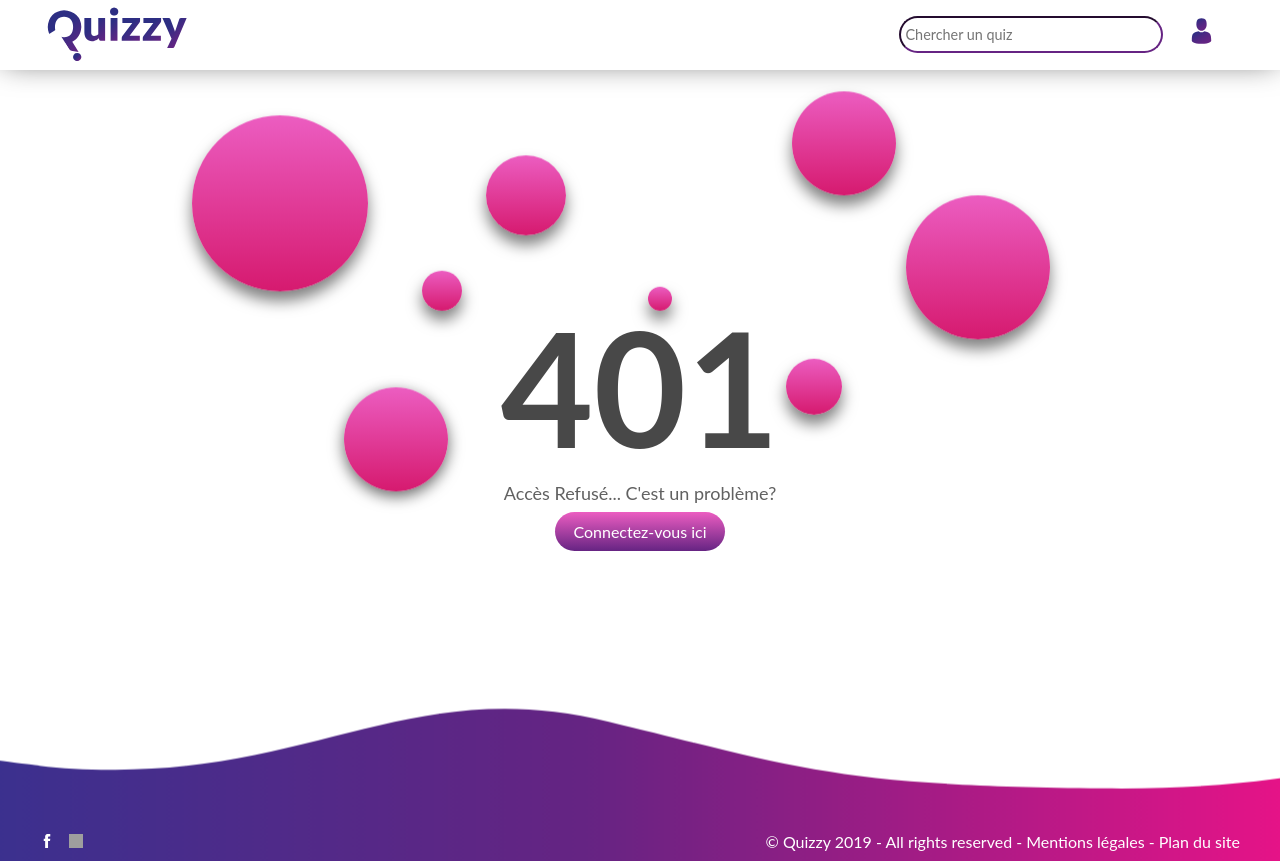
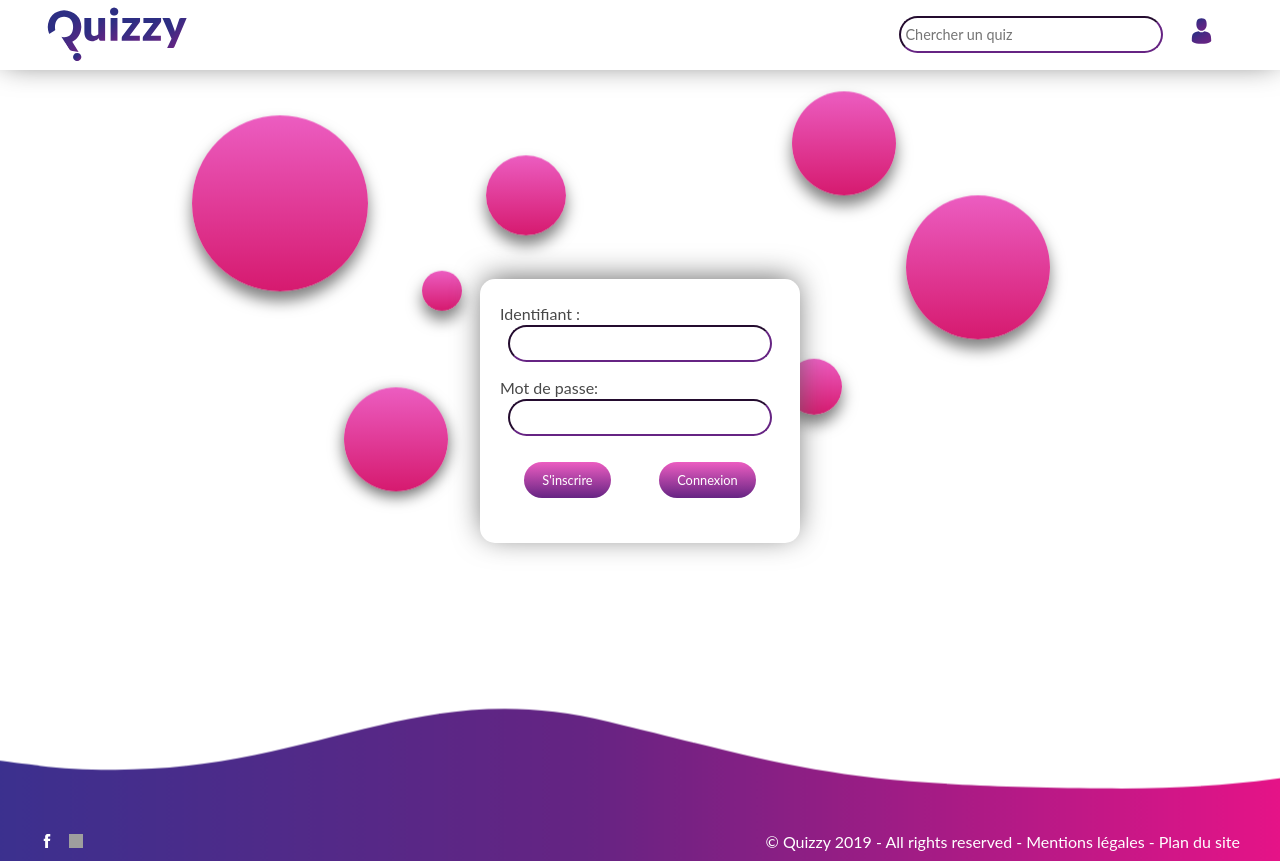
Before and after one commit to JujuOneLove/quizzy, a React (Create React App) app: page /admin in a window 1280 px wide. Built offline with nearby package versions, Linux system fonts and the light colour scheme; no server answers; grey boxes are pictures that could not be loaded; what webfontloader would draw is missing.

Commit message:
Debug Admin (Redirect to c'est de la merde :) )

```diff
--- a/src/App.js
+++ b/src/App.js
@@ -8,7 +8,6 @@ import Error from "./pages/Error";
 import CreerQuiz from "./pages/CreerQuiz";
 import Quiz from "./pages/Quiz";
 import Login from "./pages/Login"
-import Admin from "./pages/Admin"
 
 class App extends React.Component {
 
@@ -40,10 +39,9 @@ class App extends React.Component {
                                         <Route exact={true} path='/' component={Home}/>
                                         <Route exact={true} path="/jouer/:quiz" component={Quiz}/>
                                         <Route exact={true} path='/creer/quiz' component={CreerQuiz}/>
-                                        <Route exact={true} path="/connexion"
+                                        <Route exact={true} path="/admin"
                                                render={props => <Login {...props}
                                                                        checkConnexion={b => this.checkConnexion(b)}/>}/>
-                                        <Route exact={true} path='/admin' component={Admin}/>
                                         <Route path="*" component={Error}/>
                                     </Switch>
                                 </CSSTransition>
--- a/src/components/Navbar.js
+++ b/src/components/Navbar.js
@@ -41,7 +41,7 @@ export default class Navbar extends Component {
                                 </div>
                             </li>
                             <li>
-                                <Link to="/connexion"><img src={user} alt="Connexion"/></Link>
+                                <Link to="/admin"><img src={user} alt="Connexion"/></Link>
                             </li>
                         </ul>
                     </div>
@@ -60,7 +60,7 @@ export default class Navbar extends Component {
                                 </div>
                             </li>
                             <li>
-                                <Link to="/connexion"><img src={user} alt="Connexion"/></Link>
+                                <Link to="/admin"><img src={user} alt="Connexion"/></Link>
                             </li>
                         </ul>
                     </div>
--- a/src/pages/Admin.js
+++ /dev/null
@@ -1,42 +0,0 @@
-import React from 'react';
-import Buble from "../components/Buble";
-import Login from "./Login";
-import Error from "./Error401";
-
-class Admin extends React.Component {
-    constructor(props) {
-        super(props);
-        this.checkConnexion = () => console.log("no connexion");
-        if (this.props.checkConnexion) {
-            this.checkConnexion = this.props.checkConnexion
-        }
-    }
-    logout() {
-        sessionStorage.clear();
-        this.setState({
-            user: Login.getUser(),
-            authenticated: false,
-        });
-        this.checkConnexion(false);
-    };
-
-    render() {
-        if (!Login.getUser()) {
-            return (
-                <Error/>
-            );
-        } else return (
-            <div className="container">
-                <Buble/>
-                <div className="content">
-                    <p>test</p>
-                    <button type="button" name="logout" className="btn btn-secondary"
-                            onClick={() => this.logout()}>logout
-                    </button>
-                </div>
-            </div>
-        )
-    }
-}
-
-export default Admin;
--- a/src/pages/Error401.js
+++ b/src/pages/Error401.js
@@ -10,7 +10,7 @@ export default class Error extends Component {
                 <div className="content">
                     <h1>401</h1>
                     <p>Accès Refusé... C'est un problème?</p>
-                    <Link className="btn" to="/connexion">Connectez-vous ici</Link>
+                    <Link className="btn" to="/admin">Connectez-vous ici</Link>
                 </div>
             </div>
         );
--- a/src/pages/Login.js
+++ b/src/pages/Login.js
@@ -18,7 +18,14 @@ class Login extends React.Component {
         };
         this.login();
     }
-
+    logout() {
+        sessionStorage.clear();
+        this.setState({
+            user: Login.getUser(),
+            authenticated: false,
+        });
+        this.checkConnexion(false);
+    };
     login() {
         if (this.state.user) {
             axios.post(HTTP_SERVER_PORT + 'login', this.state.user)
@@ -78,11 +85,11 @@ class Login extends React.Component {
             return (
                 <div className="container">
                     <Buble/>
-                    <div className="content connexion">
-                        <form className="connexion" onSubmit={e => this.handleForm(e)}>
-                            <h1>Vous êtes connecté !</h1>
-                            <Link className="btn" to="/admin">Mon compte</Link>
-                        </form>
+                    <div className="content">
+                        <p>test</p>
+                        <button type="button" name="logout" className="btn btn-secondary"
+                                onClick={() => this.logout()}>logout
+                        </button>
                     </div>
                 </div>
             );
```
